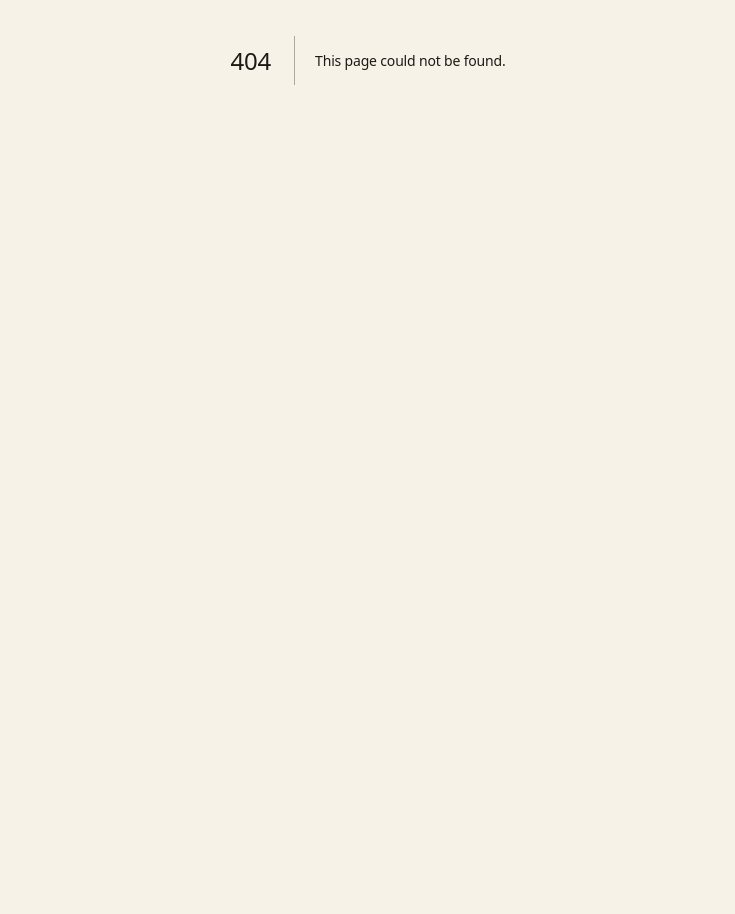
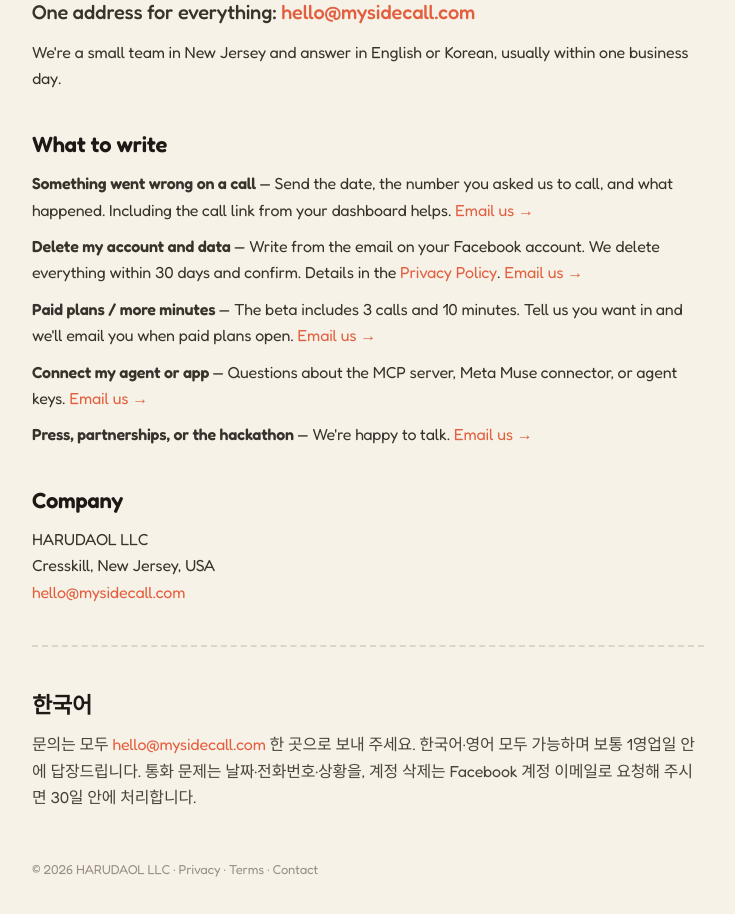
Before and after one commit to aaronlee103/mysidecall, a Next.js app in the folder callmate-v2/: page /contact in a window 1280 px wide. Before the commit this address had no page. Shown: the part 340-1254 px from the top of the page, without its empty margins (272-1007 px from the left). Before the commit the page ends 800 px from the top, so only its background shows below. Built offline with nearby package versions, Linux system fonts and the light colour scheme.

Commit message:
Add /contact page; footers link to it
Co-Authored-By: Claude Fable 5.1 <noreply@anthropic.com>
Claude-Session: https://claude.ai/code/session_01Pv9vp1trB2PN6nZWN4xJ7x

```diff
--- a/callmate-v2/app/components/AppFooter.jsx
+++ b/callmate-v2/app/components/AppFooter.jsx
@@ -11,7 +11,7 @@ export default function AppFooter() {
         <Chip>Muse Spark</Chip>
         <Chip>Muse Voice Transcribe</Chip>
         <Chip>Facebook Login</Chip>
-        <span className="ml-auto">© 2026 HARUDAOL LLC · <a href="/privacy" className="hover:text-ink-100">Privacy</a> · <a href="/terms" className="hover:text-ink-100">Terms</a> · <a href="mailto:hello@mysidecall.com" className="hover:text-ink-100">hello@mysidecall.com</a></span>
+        <span className="ml-auto">© 2026 HARUDAOL LLC · <a href="/privacy" className="hover:text-ink-100">Privacy</a> · <a href="/terms" className="hover:text-ink-100">Terms</a> · <a href="/contact" className="hover:text-ink-100">Contact</a></span>
       </div>
     </footer>
   );
--- a/callmate-v2/app/components/Legal.jsx
+++ b/callmate-v2/app/components/Legal.jsx
@@ -12,7 +12,7 @@ export function LegalPage({ title, updated, children }) {
         <p style={{ color: "#9A9088", fontSize: 14, margin: "0 0 28px" }}>Last updated {updated} · {COMPANY} · <a href={`mailto:${CONTACT}`} style={{ color: "#E2603F" }}>{CONTACT}</a></p>
         <style>{`.legal h2{font-size:22px;font-weight:600;margin:34px 0 8px;letter-spacing:-.01em}.legal p,.legal li{margin:0 0 10px;color:#3a332d}.legal ul{padding-left:20px;margin:0 0 10px}.legal a{color:#E2603F}.legal hr{border:0;border-top:2px dashed #DED5C6;margin:40px 0}.legal .ko{color:#4b443e}`}</style>
         <div className="legal">{children}</div>
-        <p style={{ marginTop: 48, fontSize: 13, color: "#9A9088" }}>© 2026 HARUDAOL LLC · <a href="/privacy" style={{ color: "#9A9088" }}>Privacy</a> · <a href="/terms" style={{ color: "#9A9088" }}>Terms</a> · <a href={`mailto:${CONTACT}`} style={{ color: "#9A9088" }}>Contact</a></p>
+        <p style={{ marginTop: 48, fontSize: 13, color: "#9A9088" }}>© 2026 HARUDAOL LLC · <a href="/privacy" style={{ color: "#9A9088" }}>Privacy</a> · <a href="/terms" style={{ color: "#9A9088" }}>Terms</a> · <a href="/contact" style={{ color: "#9A9088" }}>Contact</a></p>
       </main>
     </div>
   );
--- /dev/null
+++ b/callmate-v2/app/contact/page.jsx
@@ -0,0 +1,31 @@
+import { LegalPage, CONTACT } from "@/app/components/Legal";
+import Mascot from "@/app/components/Mascot";
+export const metadata = { title: "Contact — My Side Call" };
+
+const Row = ({ title, subject, children }) => (
+  <p><b>{title}</b> — {children} <a href={`mailto:${CONTACT}?subject=${encodeURIComponent(subject)}`}>Email us →</a></p>
+);
+
+export default function Contact() {
+  return (
+    <LegalPage title="Contact" updated="November 1, 2026">
+      <div style={{ width: 220, margin: "-8px 0 18px" }}><Mascot mood="wave" /></div>
+      <p style={{ fontSize: 20, fontWeight: 500 }}>One address for everything: <a href={`mailto:${CONTACT}`}>{CONTACT}</a></p>
+      <p>We're a small team in New Jersey and answer in English or Korean, usually within one business day.</p>
+
+      <h2>What to write</h2>
+      <Row title="Something went wrong on a call" subject="Call issue">Send the date, the number you asked us to call, and what happened. Including the call link from your dashboard helps.</Row>
+      <Row title="Delete my account and data" subject="Delete my My Side Call data">Write from the email on your Facebook account. We delete everything within 30 days and confirm. Details in the <a href="/privacy#delete">Privacy Policy</a>.</Row>
+      <Row title="Paid plans / more minutes" subject="My Side Call launch">The beta includes 3 calls and 10 minutes. Tell us you want in and we'll email you when paid plans open.</Row>
+      <Row title="Connect my agent or app" subject="Agent / MCP">Questions about the MCP server, Meta Muse connector, or agent keys.</Row>
+      <Row title="Press, partnerships, or the hackathon" subject="Press / partnership">We're happy to talk.</Row>
+
+      <h2>Company</h2>
+      <p>HARUDAOL LLC<br />Cresskill, New Jersey, USA<br /><a href={`mailto:${CONTACT}`}>{CONTACT}</a></p>
+
+      <hr />
+      <h2>한국어</h2>
+      <p className="ko">문의는 모두 <a href={`mailto:${CONTACT}`}>{CONTACT}</a> 한 곳으로 보내 주세요. 한국어·영어 모두 가능하며 보통 1영업일 안에 답장드립니다. 통화 문제는 날짜·전화번호·상황을, 계정 삭제는 Facebook 계정 이메일로 요청해 주시면 30일 안에 처리합니다.</p>
+    </LegalPage>
+  );
+}
--- a/callmate-v2/app/landing/content.js
+++ b/callmate-v2/app/landing/content.js
@@ -132,7 +132,7 @@ export const LANDING_HTML = `<div class="msc-landing" id="top">
 </section>
 </main>
 
-<footer><span>© 2026 HARUDAOL LLC</span><span data-i18n="foot.meta">Built on Meta Muse Spark &amp; Muse Voice</span><a href="/privacy" data-i18n="foot.privacy">Privacy</a><a href="/terms" data-i18n="foot.terms">Terms</a><a href="mailto:hello@mysidecall.com">hello@mysidecall.com</a></footer>
+<footer><span>© 2026 HARUDAOL LLC</span><span data-i18n="foot.meta">Built on Meta Muse Spark &amp; Muse Voice</span><a href="/privacy" data-i18n="foot.privacy">Privacy</a><a href="/terms" data-i18n="foot.terms">Terms</a><a href="/contact" data-i18n="foot.contact">Contact</a></footer>
 
 <!-- Everything explanatory lives here, behind the "?" -->
 <div class="sheet" id="sheet" role="dialog" aria-modal="true" aria-labelledby="sheet-h" hidden>
@@ -164,7 +164,7 @@ var KO={
 "hero.cta":"전화 걸기",
 "hero.whisper":"한국어로 부탁하면, 영어로 통화합니다.",
 "a.muse":"Muse에게 전화 부탁","a.mcp":"내 에이전트 연결",
-"foot.meta":"Meta Muse Spark · Muse Voice로 만들었습니다","foot.privacy":"개인정보","foot.terms":"약관",
+"foot.meta":"Meta Muse Spark · Muse Voice로 만들었습니다","foot.privacy":"개인정보","foot.terms":"약관","foot.contact":"문의",
 "s.h":"My Side Call은 이런 것",
 "s.1t":"필요한 걸 적습니다","s.1d":"한국어·스페인어·일본어·중국어·영어 아무거나. 고지서 사진을 찍으면 계좌번호와 금액을 대신 읽어 둡니다.",
 "s.2t":"AI가 실제로 전화를 겁니다","s.2d":"미국 번호 어디든, 자연스러운 영어로. 첫 문장에서 AI 비서임과 녹음될 수 있음을 밝힙니다.",
--- a/callmate-v2/app/landing/landing-body.html
+++ b/callmate-v2/app/landing/landing-body.html
@@ -34,7 +34,7 @@
 </section>
 </main>
 
-<footer><span>© 2026 HARUDAOL LLC</span><span data-i18n="foot.meta">Built on Meta Muse Spark &amp; Muse Voice</span><a href="/privacy" data-i18n="foot.privacy">Privacy</a><a href="/terms" data-i18n="foot.terms">Terms</a><a href="mailto:hello@mysidecall.com">hello@mysidecall.com</a></footer>
+<footer><span>© 2026 HARUDAOL LLC</span><span data-i18n="foot.meta">Built on Meta Muse Spark &amp; Muse Voice</span><a href="/privacy" data-i18n="foot.privacy">Privacy</a><a href="/terms" data-i18n="foot.terms">Terms</a><a href="/contact" data-i18n="foot.contact">Contact</a></footer>
 
 <!-- Everything explanatory lives here, behind the "?" -->
 <div class="sheet" id="sheet" role="dialog" aria-modal="true" aria-labelledby="sheet-h" hidden>
--- a/callmate-v2/app/landing/landing-script.js
+++ b/callmate-v2/app/landing/landing-script.js
@@ -6,7 +6,7 @@ var KO={
 "hero.cta":"전화 걸기",
 "hero.whisper":"한국어로 부탁하면, 영어로 통화합니다.",
 "a.muse":"Muse에게 전화 부탁","a.mcp":"내 에이전트 연결",
-"foot.meta":"Meta Muse Spark · Muse Voice로 만들었습니다","foot.privacy":"개인정보","foot.terms":"약관",
+"foot.meta":"Meta Muse Spark · Muse Voice로 만들었습니다","foot.privacy":"개인정보","foot.terms":"약관","foot.contact":"문의",
 "s.h":"My Side Call은 이런 것",
 "s.1t":"필요한 걸 적습니다","s.1d":"한국어·스페인어·일본어·중국어·영어 아무거나. 고지서 사진을 찍으면 계좌번호와 금액을 대신 읽어 둡니다.",
 "s.2t":"AI가 실제로 전화를 겁니다","s.2d":"미국 번호 어디든, 자연스러운 영어로. 첫 문장에서 AI 비서임과 녹음될 수 있음을 밝힙니다.",
```
